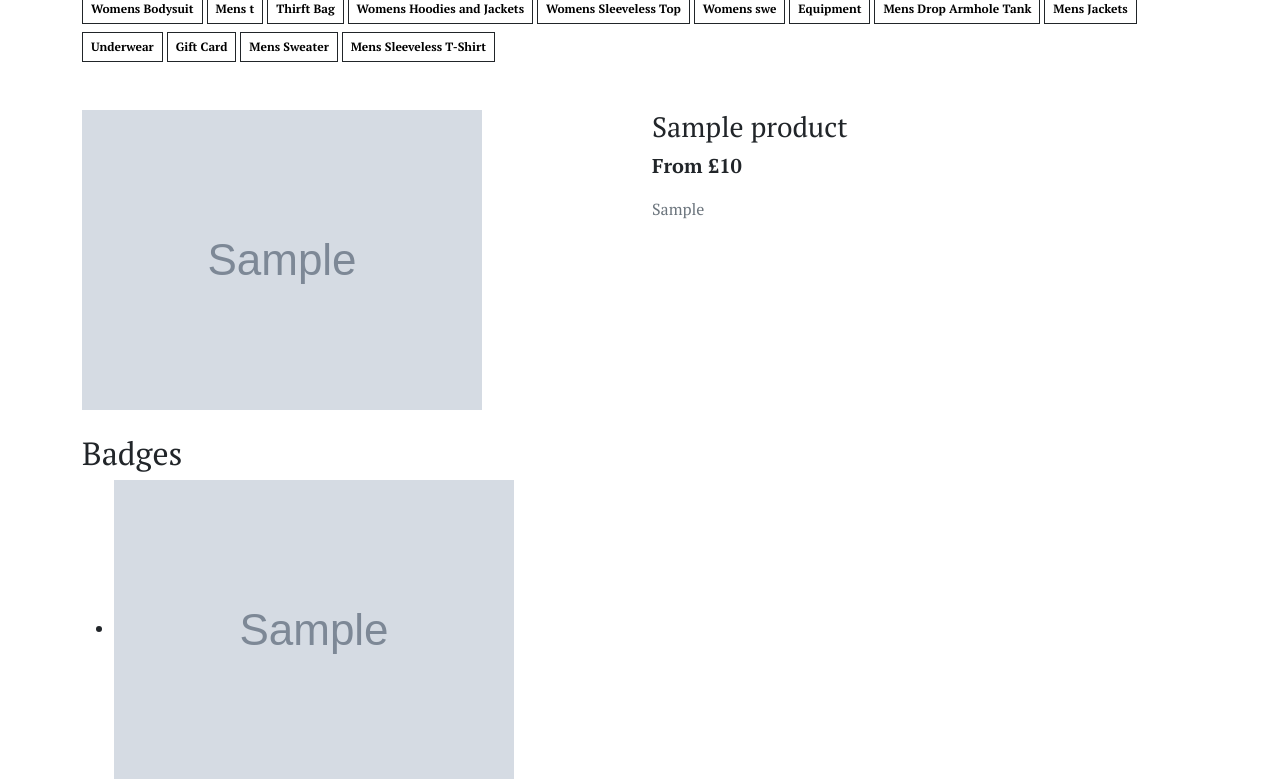
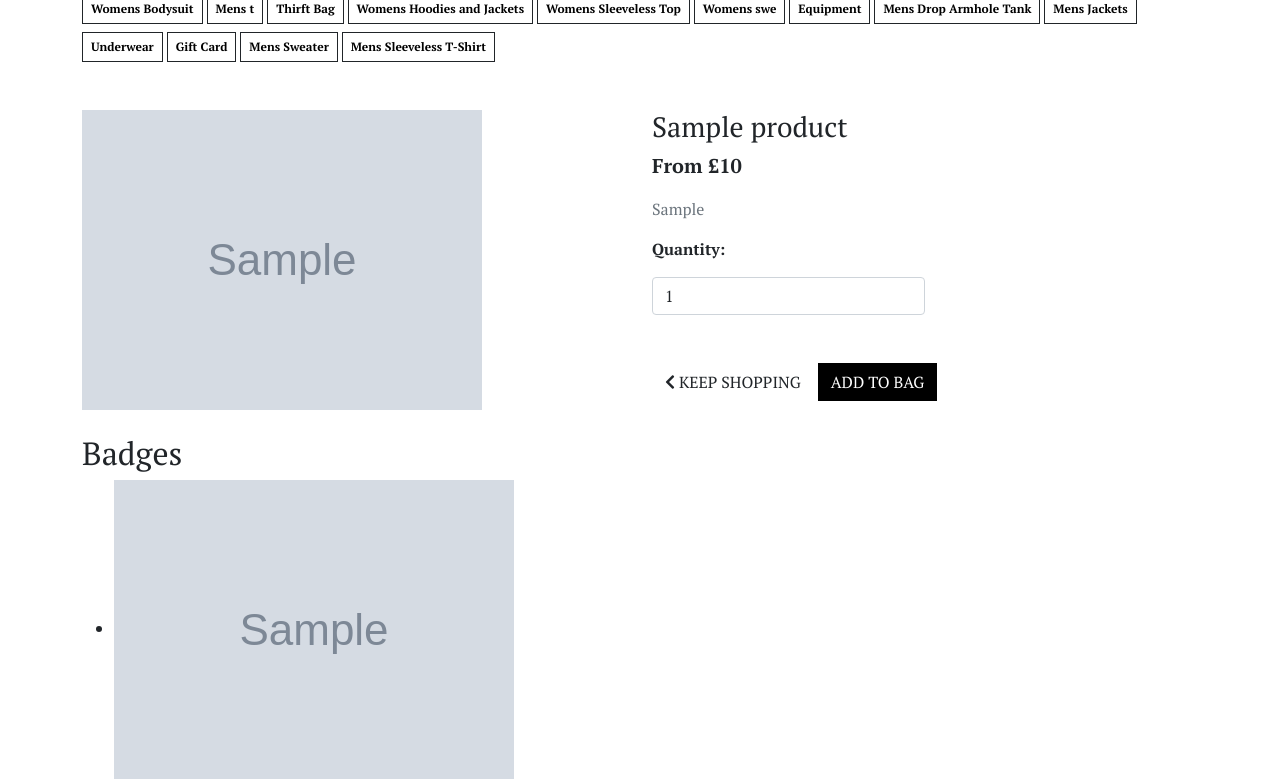
Before and after one commit to LeilsEloise/working_out_gym, a Django app: page /merchandise/1/ in a window 1280 px wide. Shown: the part 552-1331 px from the top of the page. Run offline with Django 3.2, Linux system fonts and the light colour scheme; data comes from the database, SQL or seed files in the repository; tables that the repository leaves empty hold one stand-in row (values such as "Sample post"); grey boxes marked "Sample" are stand-in pictures; parts of the project's set-up code (start-up, migrations or seed data) failed here and were passed over; some web fonts are replaced.

Commit message:
Added add to bag and keep shopping buttons on product_details.html and created view and url for add_to_bag function

```diff
--- a/merchandise/templates/merchandise/product_detail.html
+++ b/merchandise/templates/merchandise/product_detail.html
@@ -41,6 +41,30 @@
       {% endif %}
 
       <p class="text-muted">{{ product.vendor }}</p>
+      <!-- Code Institute ACK -->
+        <form class="form" action="{% url 'add_to_bag' product.id %}" method="POST">
+          {% csrf_token %}
+          <div class="form-row">
+            <div class="col-12">
+              <p class="mt-3"><strong>Quantity:</strong></p>
+                <div class="form-group w-50">
+                  <div class="input-group">
+                    <input class="form-control qty_input" type="number" name="quantity" value="1" min="1" max="99" data-item_id="{{ product.id }}" id="id_qty_{{ product.id }}">
+                  </div>
+                </div>
+              </div>
+              <div class="col-12">
+                <a href="{% url 'merchandise:products' %}" class="btn btn-outline-black rounded-0 mt-5">
+                  <span class="icon">
+                    <i class="fas fa-chevron-left"></i>
+                  </span>
+                  <span class="text-uppercase">Keep Shopping</span>
+                </a>
+                <input type="submit" class="btn btn-black rounded-0 text-uppercase mt-5" value="Add to Bag">
+                </div>
+                <input type="hidden" name="redirect_url" value="{{ request.path }}">
+              </div>
+         </form>
     </div>
 
       {% if active_badges %}
--- a/shoppingbag/urls.py
+++ b/shoppingbag/urls.py
@@ -3,4 +3,5 @@ from . import views
 
 urlpatterns = [
     path("", views.view_shoppingbag, name="view_shoppingbag"),
+    path('add/<product_id>/', views.add_to_bag, name='add_to_bag'),
 ]
--- a/static/css/style.css
+++ b/static/css/style.css
@@ -228,6 +228,21 @@ a.category-badge > span.badge:hover {
   cursor: pointer;
 }
 
+/* Code Institute */
+.btn.btn-black.rounded-0.text-uppercase.mt-5 {
+    background-color: black;
+    color: white !important;
+    border-color: black;
+}
+
+.btn.btn-black.rounded-0.text-uppercase.mt-5:hover,
+.btn.btn-black.rounded-0.text-uppercase.mt-5:active,
+.btn.btn-black.rounded-0.text-uppercase.mt-5:focus {
+    background-color: white;
+    color: black !important;
+    border-color: black;
+}
+
 /* Shopping Bag Icon Styles */
 .nav-link {
   color: var(--color-primary);
```
Also changed, not shown: shoppingbag/views.py (+17 -1 lines), README.md, static/images/shoppingbag/Screenshot add to bag styles now rendering.png (added), static/images/shoppingbag/Screenshot product detail add to bag not found.png (added), static/images/shoppingbag/Screenshot product details add to bag option now there.png (added), 6 other files.
